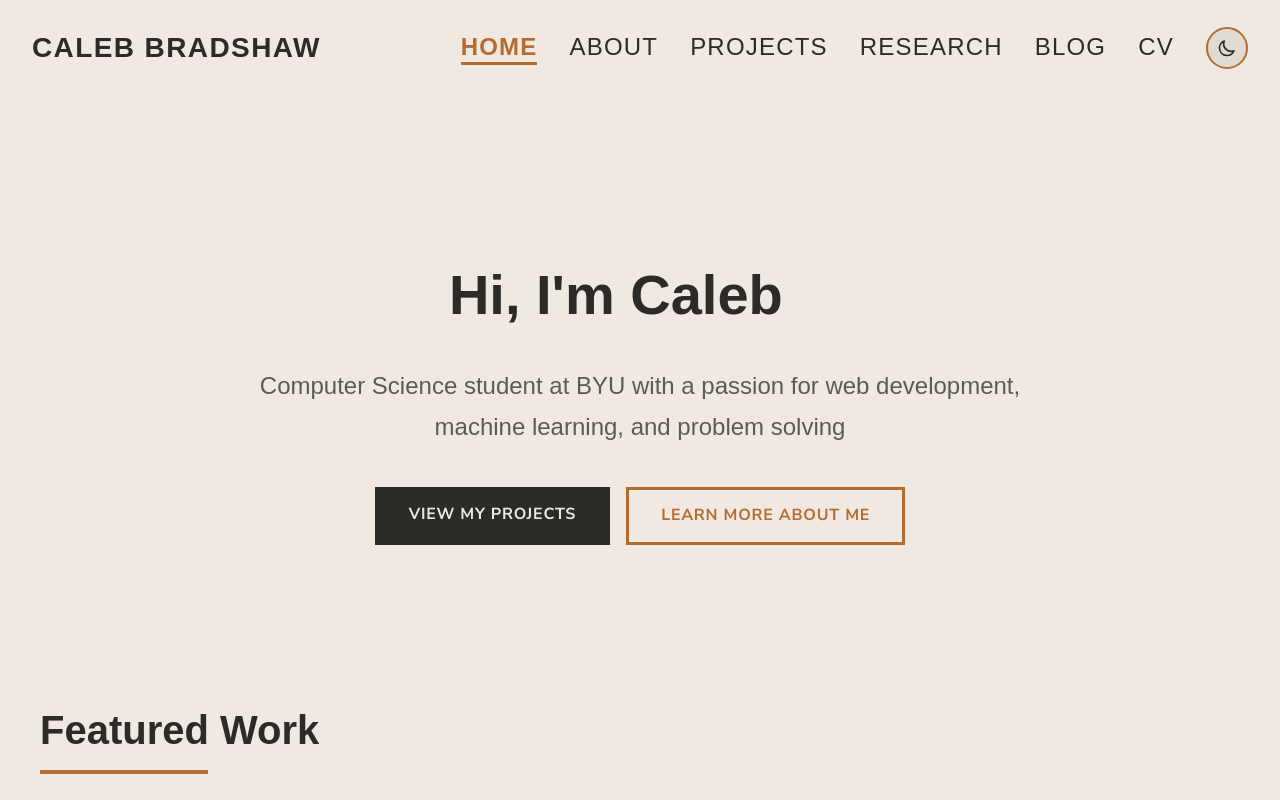
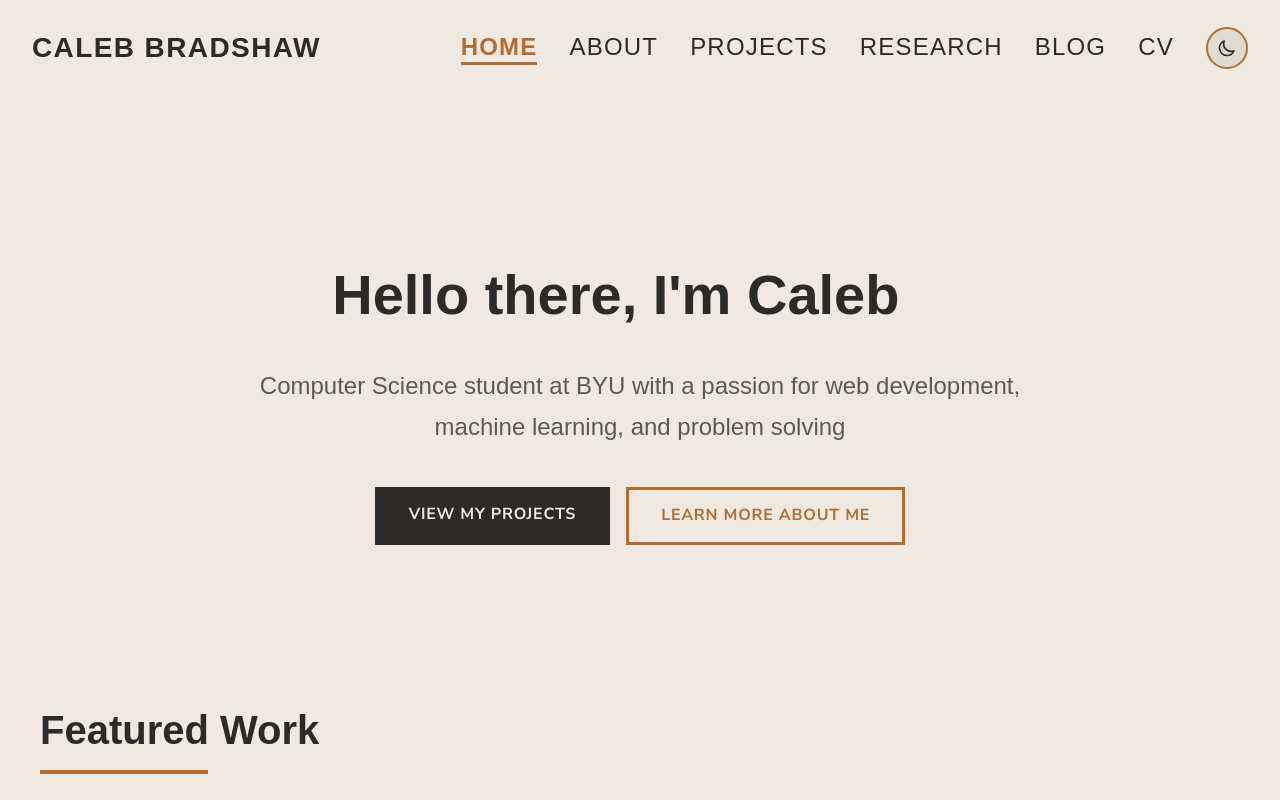
Before and after one commit to caljoseph/personal-site, a Next.js app: page / in a window 1280 px wide. Shown: the top 800 px of the page. Built offline with nearby package versions, Linux system fonts and the light colour scheme; a web font is replaced by a local one.

Commit message:
minor ui fixes

```diff
--- a/pages/index.tsx
+++ b/pages/index.tsx
@@ -186,7 +186,7 @@ export default function Home() {
     >
       <HeroSection>
         <HeroContent>
-          <TypewriterHeading text="Hi, I'm Caleb " delay={600} />
+          <TypewriterHeading text="Hello there, I'm Caleb " delay={600} />
           <HeroSubtitle>
             Computer Science student at BYU with a passion for web development,
             machine learning, and problem solving
```
